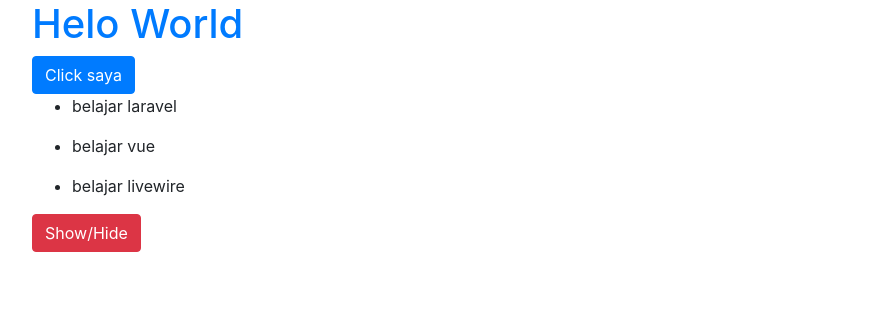
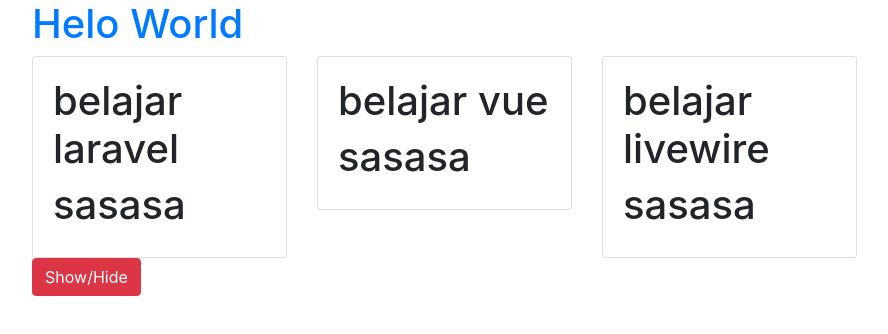
Before and after one commit to monza2910/learn-vue, a Vue app: page / in a window 1280 px wide. Shown: the top 334 px of the page, without its empty margins (53-941 px from the left). Built offline with nearby package versions, Linux system fonts and the light colour scheme.

Commit message:
add: Vue Props

```diff
--- a/src/App.vue
+++ b/src/App.vue
@@ -1,13 +1,18 @@
 <template>
   <div class="container">
     <h1 class="text-primary">Helo World</h1>
-    <button class="btn btn-primary" @click="heloworld()">
+    <!-- <button class="btn btn-primary" @click="heloworld()">
       Click saya
-    </button>
+    </button> -->
     <div v-if="show">
-      <ul v-for="post in posts" :key="post.id">
-        <li>{{ post.name}}</li>
-      </ul>
+      <div class="row" >
+        <Card
+        v-for="post in posts"
+        :key="post.id"
+        :post="post"
+        title="sasasa"
+        />
+      </div>
     </div>
     <div v-else>
       Mantap Datanya Kosong
@@ -20,9 +25,10 @@
 
 <script>
 import { ref } from "vue";
+import Card from "./components/Card.vue";
 export default {
   name          : "App",
-  components    : {},
+  components    : {Card},
   setup(){
     const show  = ref(true);
 
--- /dev/null
+++ b/src/components/Card.vue
@@ -0,0 +1,23 @@
+<template>
+    <div class="col-md-3">
+        <div class="card">
+            <div class="card-body">
+                <h1>{{post.name}}</h1>
+                <h1>{{title}}</h1>
+            </div>
+        </div>
+    </div>
+</template>
+
+<script>
+export default {
+    name: "Card",
+    props :{
+        post: Object,
+        title: String,
+    },
+}
+</script>
+
+<style>
+</style>
```
